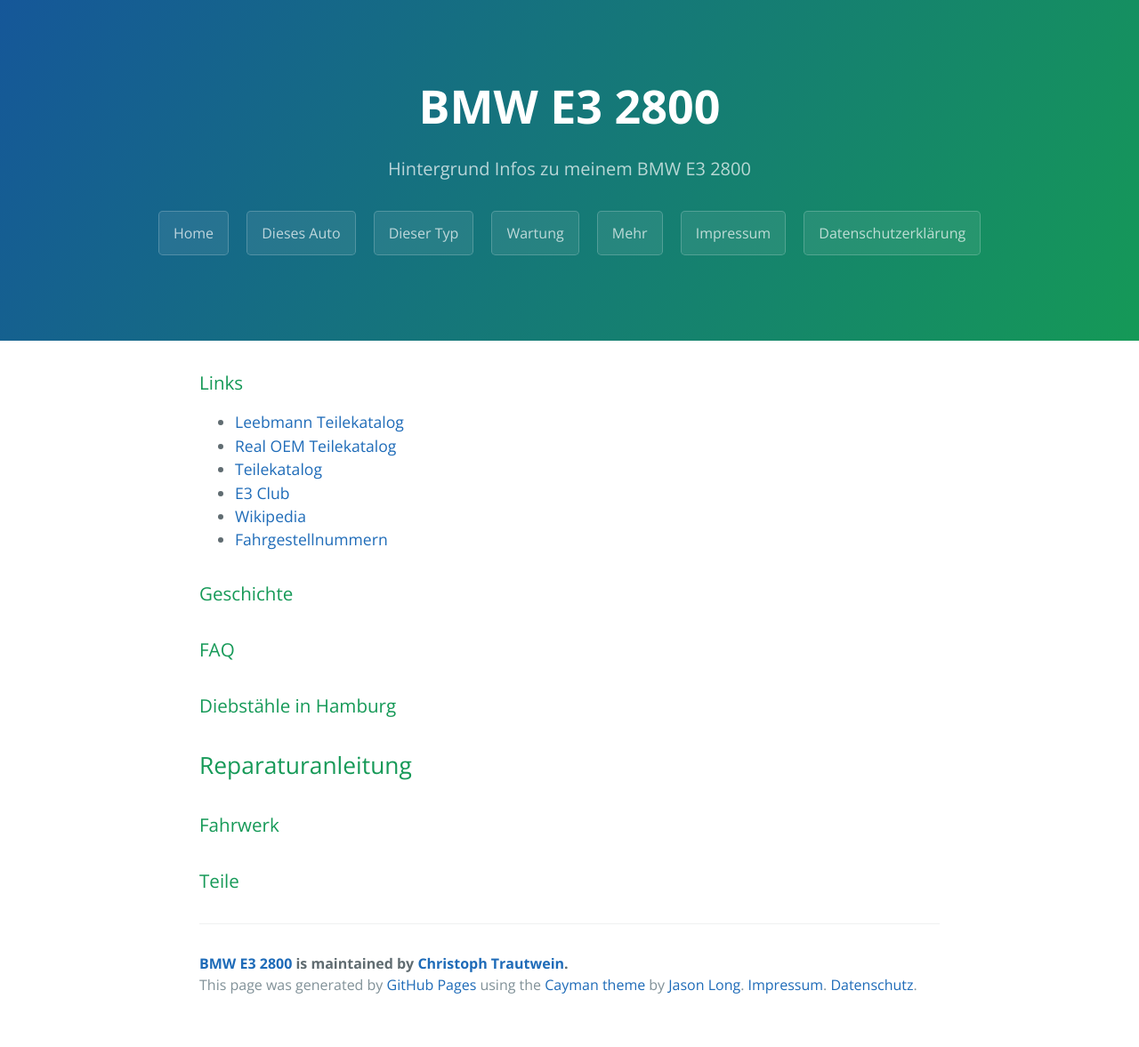
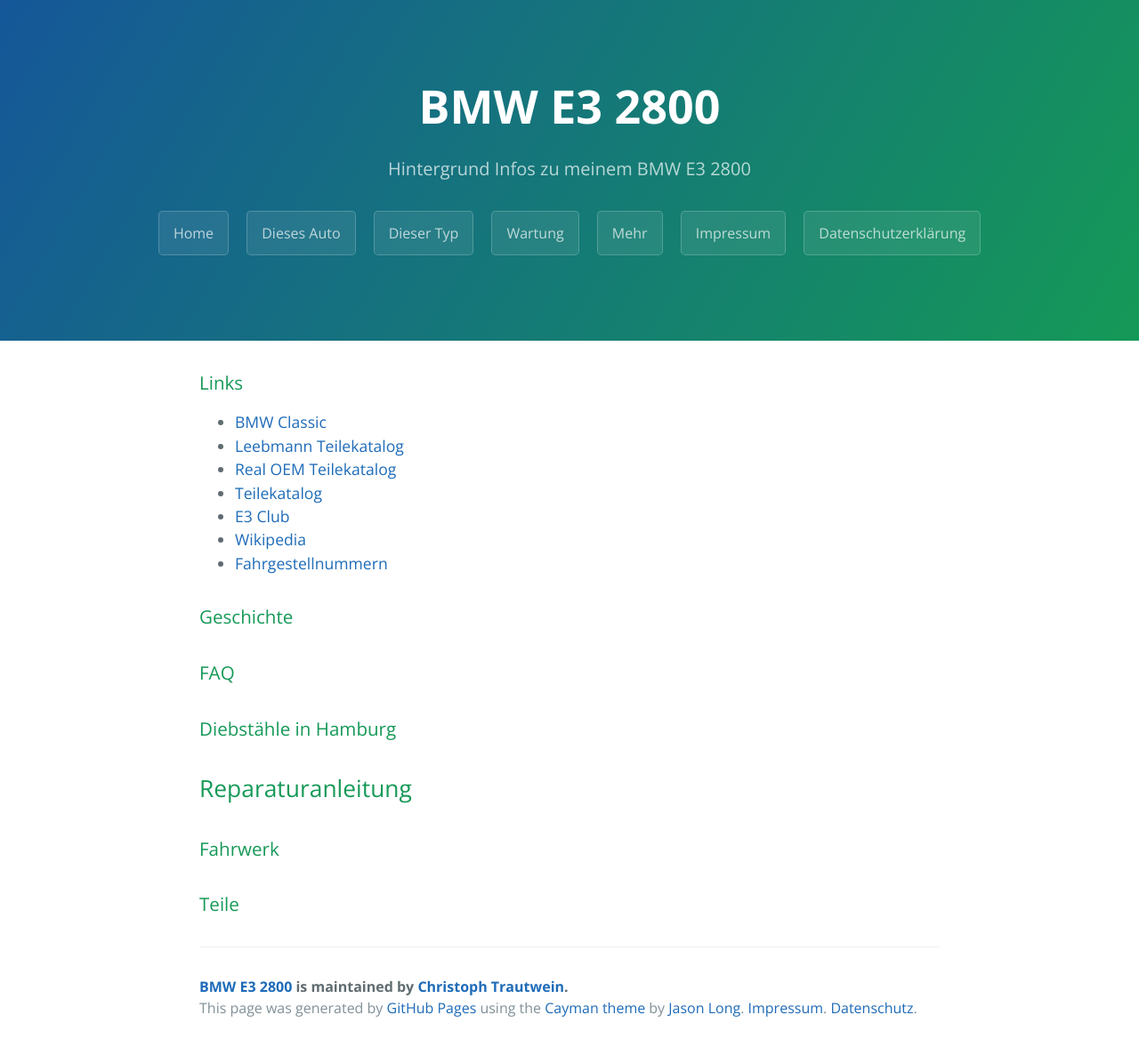
Before and after one commit to trautw/BMW-E3-2800, a Jekyll site: the page built from docs/_pages/04_more.md, in a window 1280 px wide. Shown: the whole page at 89% size. Built offline with Jekyll 4.4.1, drawn with Linux system fonts in a browser that asks for light colours; before the commit the page ends 1151 px from its top, so only the background shows below that.

Commit message:
Update 04_more.md

```diff
--- a/docs/_pages/04_more.md
+++ b/docs/_pages/04_more.md
@@ -5,6 +5,7 @@ permalink: /more/
 ---
 
 ### Links
+* [BMW Classic](https://shop.bmw-classic.de/bmw-classic/de_DE/original-bmw-classic-teile/page1.html?SearchParameter=%26VehicleTypeKeys%3Dall_or_TID_4401)
 * [Leebmann Teilekatalog](https://www.leebmann24.de/bmw-ersatzteile/view/ogindex/?series=e3&typ=4410)
 * [Real OEM Teilekatalog](http://www.realoem.com/bmw/de/partgrp?&id=4401-EUR-06-1973-E3-BMW-2800)
 * [Teilekatalog](http://www.langer.de/net/phpuli/webetk/auslesen05bmw.php?url=http%3A%2F%2Fwww.realoem.com%2Fbmw%2Fde%2Fpartgrp%3F&id=4401-EUR-06-1973-E3-BMW-2800)
```
